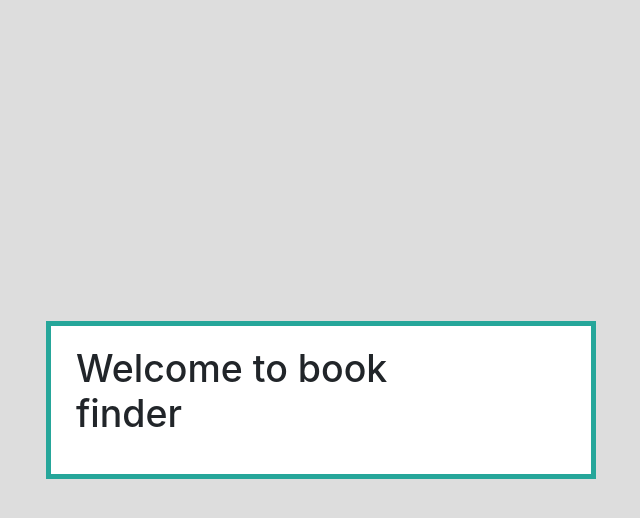
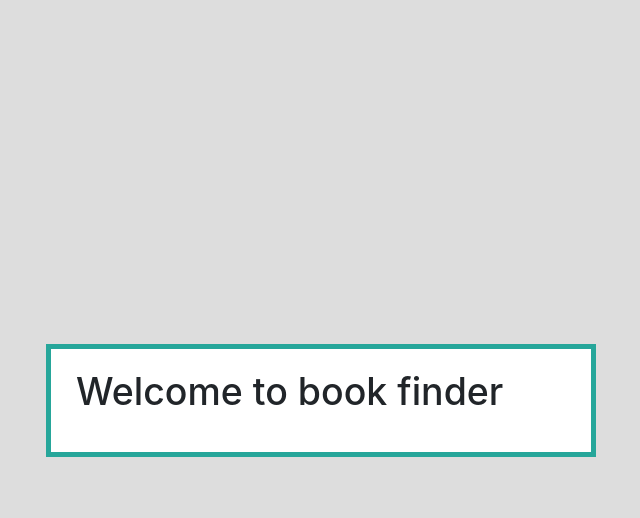
Before and after one commit to justinembawomye/books-review, a Flask app: page / in a window 1280 px wide. Shown: the top 518 px of the page, without its empty margins (319-959 px from the left). Run offline with Flask 2, Linux system fonts and the light colour scheme; some libraries are stand-ins or nearby versions.

Commit message:
update colum div

```diff
--- a/templates/layout.html
+++ b/templates/layout.html
@@ -26,7 +26,7 @@
 
     <main role="main" class="container">
         <div class="row">
-            <div class="col-md-8">
+            <div class="col-md-12">
                 {% with messages = get_flashed_messages(with_categories=true) %}
                 {% if messages %}
                 {% for category, message in messages %}
```
